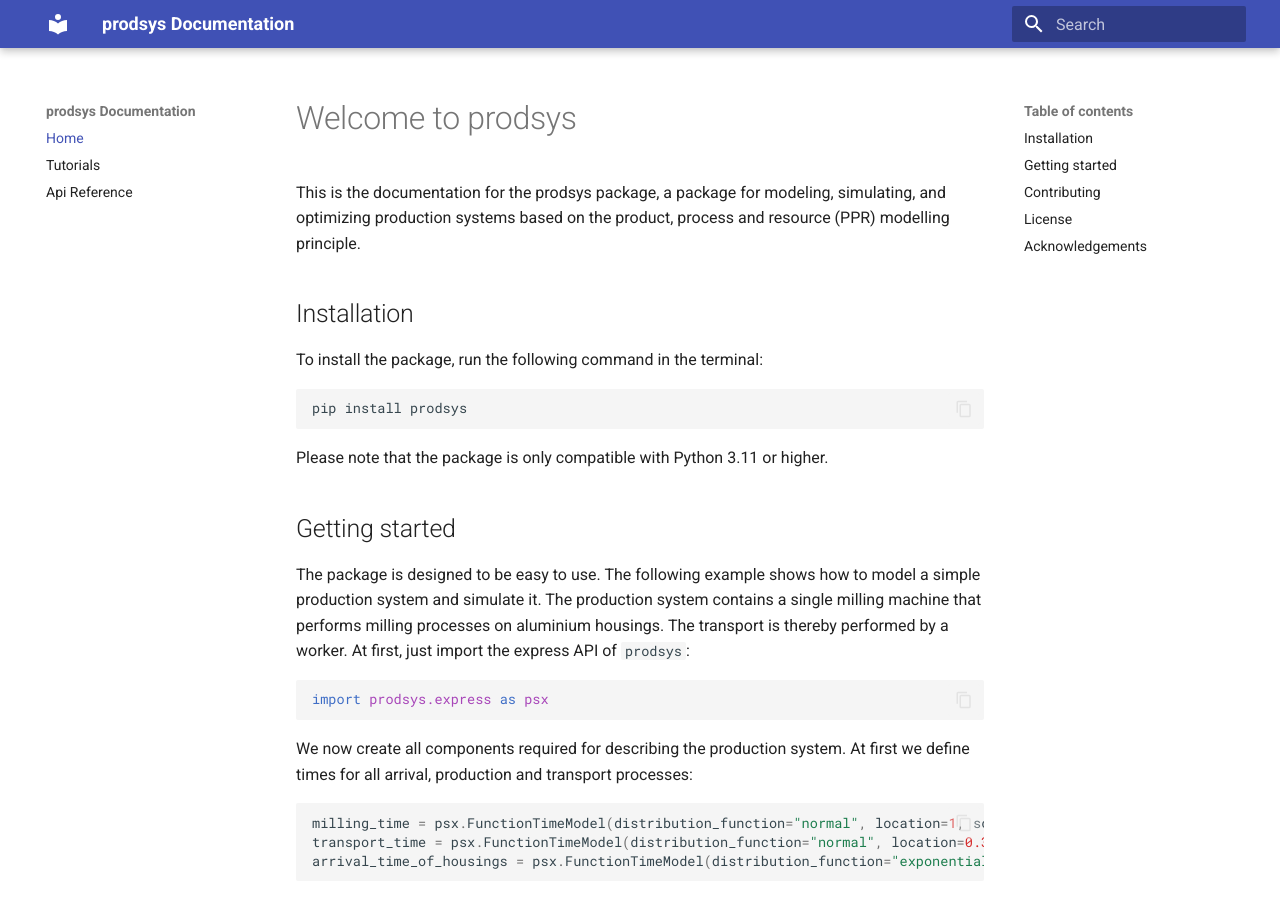
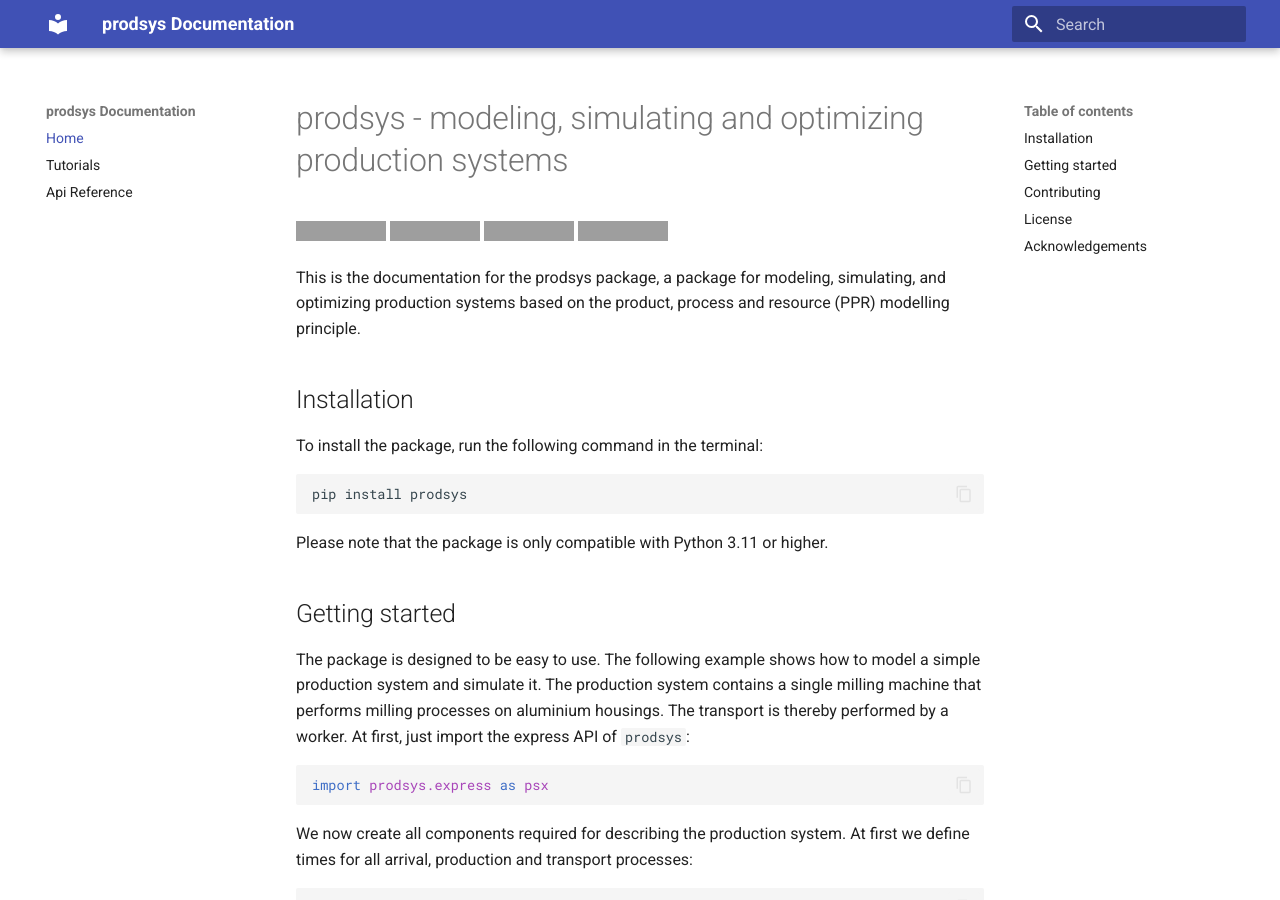
Before and after one commit to sdm4fzi/prodsys, an MkDocs documentation site: the page built from docs/index.md, in a window 1280 px wide and 900 px high. Built offline with MkDocs 1.6.1 and Material for MkDocs 9.7.7, drawn with Linux system fonts in a browser that asks for light colours; grey boxes are pictures that could not be loaded.

```diff
--- a/docs/index.md
+++ b/docs/index.md
@@ -1,4 +1,9 @@
-# Welcome to prodsys
+# prodsys - modeling, simulating and optimizing production systems
+
+![Build-sucess](https://img.shields.io/badge/build-success-green)
+![PyPI](https://img.shields.io/pypi/v/prodsys)
+![PyPI - Python Version](https://img.shields.io/pypi/pyversions/prodsys)
+![Docu](https://img.shields.io/badge/docu-full-green)
 
 This is the documentation for the prodsys package, a package for modeling, simulating, and optimizing production systems based on the product, process and resource (PPR) modelling principle.
 
```
Also changed, not shown: README.md (+1 -1 lines).
